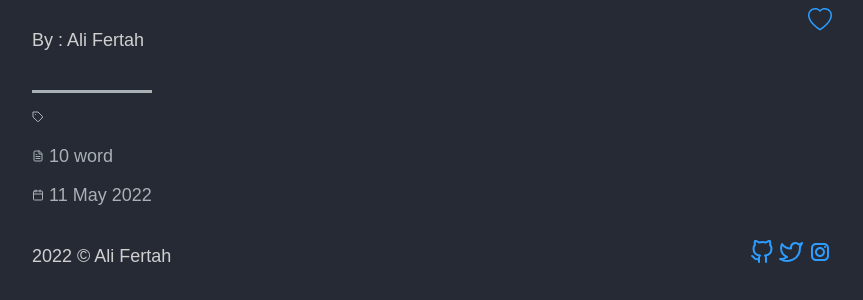
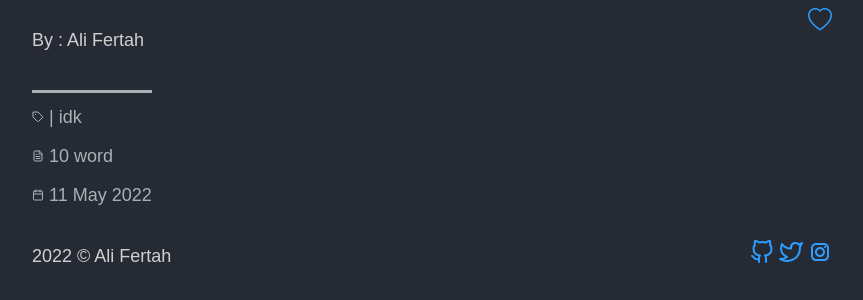
Before and after one commit to alifertah/alifertah.github.io, a Jekyll site: the page built from _posts/2022-05-11-my-next-post.md, in a window 1280 px wide. Shown: the part 223-523 px from the top of the page, without its empty margins (208-1071 px from the left). Built offline with Jekyll 4.4.1, drawn with Linux system fonts in a browser that asks for light colours; some web fonts are replaced; our own code applies the rules of GitHub Pages for plain Markdown files.

Commit message:
new post

```diff
--- a/_posts/2022-05-11-my-next-post.md
+++ b/_posts/2022-05-11-my-next-post.md
@@ -1 +1,7 @@
+---
+layout: post
+tags:   idk
+date: 11-05-2022
+---
+
 # 7h15 p057 w1l b3 4v41l4bl3 45 500n 45 p0551bl3
```
